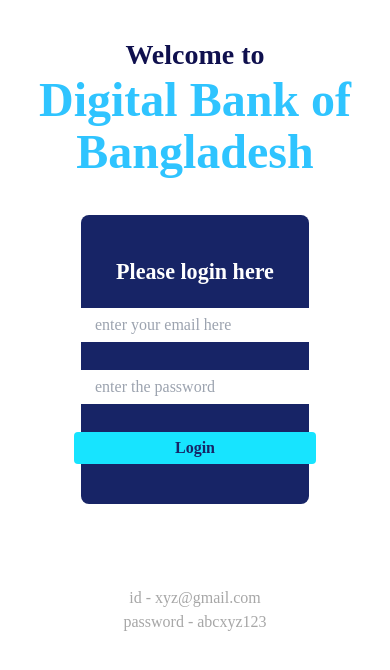
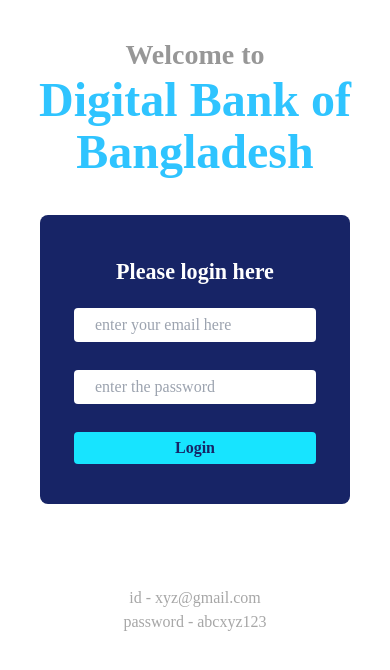
Before and after one commit to nahidul-fahim/simple-bank-calculation, a plain HTML site: page index.html in a window 390 px wide. Drawn offline with nearby package versions, Linux system fonts and the light colour scheme.

Commit message:
made the login page responsive

```diff
--- a/index.html
+++ b/index.html
@@ -10,11 +10,11 @@
 
 <body class="h-[100vh]">
     <header class="container p-8 mx-auto">
-        <h1 class="text-[#0f104e] text-[28px] leading-[45px] font-bold text-center">Welcome to <br><span class="text-[#2fc4ff] text-[3rem]">Digital Bank of Bangladesh</span></h1>
+        <h1 class="text-[#979797] text-[28px] leading-[45px] font-semibold text-center">Welcome to <br><span class="text-[#2fc4ff] text-[3rem] font-bold">Digital Bank of Bangladesh</span></h1>
     </header>
 
     <main class="container mx-auto p-8 mt-[-30px]">
-        <section class="flex flex-col mx-auto py-10 space-y-5 rounded-lg justify-center items-center bg-[#172466] w-[70%]">
+        <section class="flex flex-col mx-auto py-10 space-y-5 rounded-lg justify-center items-center bg-[#172466] w-[95%] lg:w-[70%]">
             <h2 class="text-[1.38rem] text-white font-bold">Please login here</h2>
             <div class="flex flex-col gap-7">
                 <input type="email" name="" id="email-field" class="px-5 py-1 rounded focus:outline-0 border-[1px] border-[#aa848400] focus:border-[1px] focus:border-[#ff3e3e]" placeholder="enter your email here">
```
